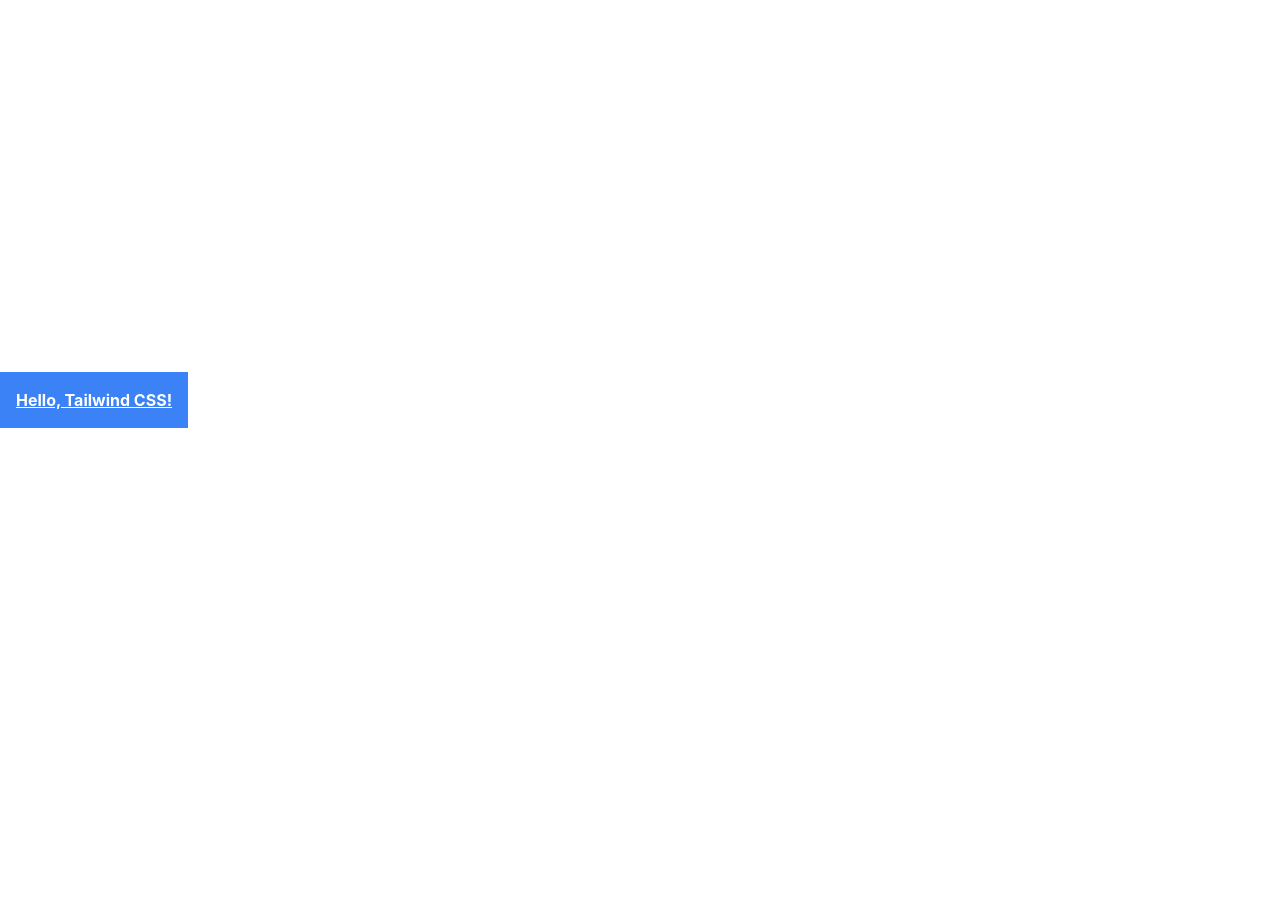
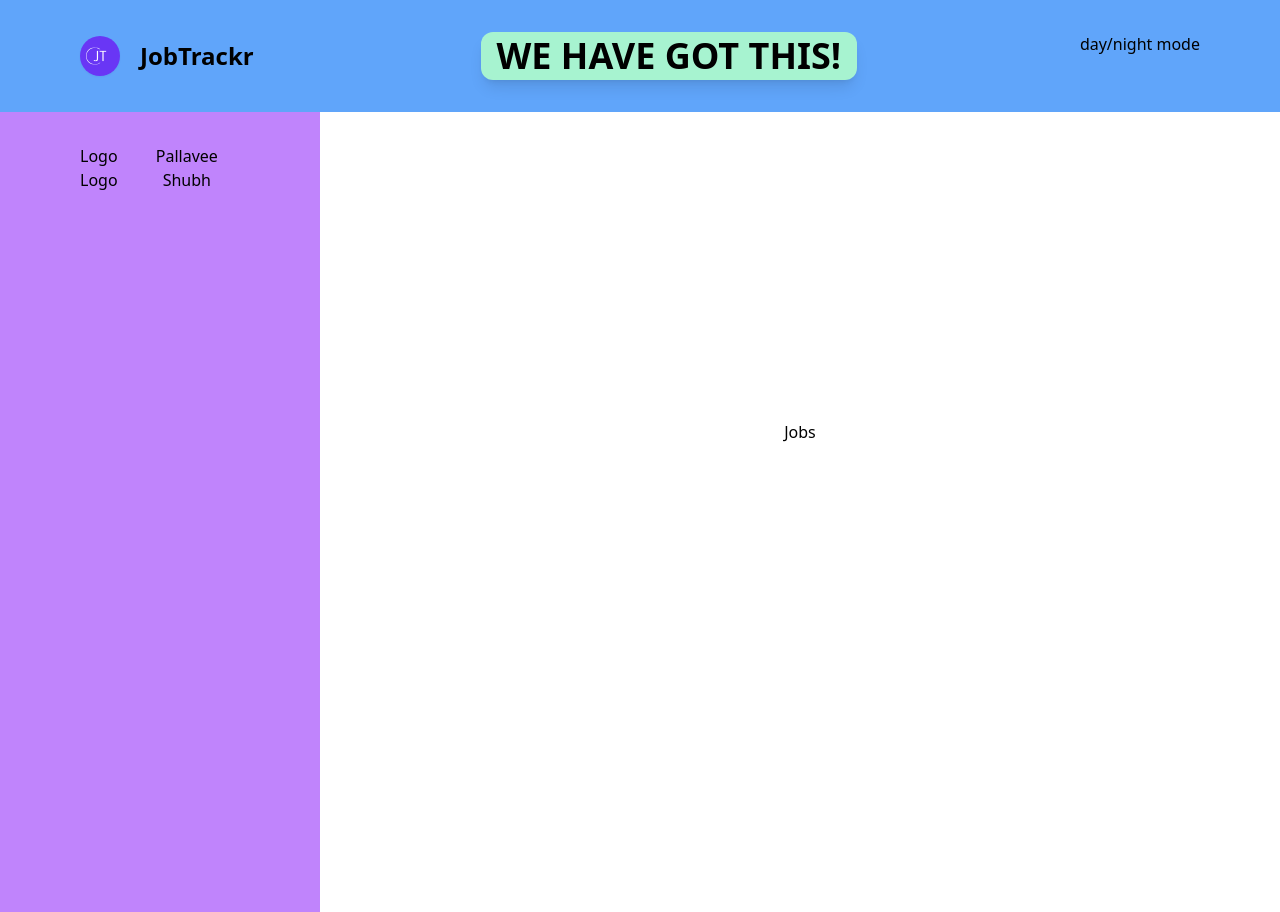
Before and after one commit to shubhjhawar/appliedjobs, a React (Vite) app: page / in a window 1280 px wide. Before the commit the page ends 800 px from the top, so only its background shows below. Built offline with nearby package versions, Linux system fonts and the light colour scheme.

Commit message:
implemented resp layout and prelim header done

```diff
--- a/src/App.jsx
+++ b/src/App.jsx
@@ -1,10 +1,12 @@
 import React from 'react';
-
+import Layout from "./components/Layout";
+import Jobs from './components/Jobs';
 
 const App = () => {
   return (
-    <div className="bg-blue-500 text-white underline font-bold p-4">
-      Hello, Tailwind CSS!
+    // className="bg-blue-500 text-white underline font-bold p-4"
+    <div>
+      <Layout children={<Jobs />} />
     </div>
   )
 }
--- /dev/null
+++ b/src/components/Footer.jsx
@@ -0,0 +1,17 @@
+import React from 'react'
+
+const Footer = () => {
+  return (
+    <div className="bg-purple-200 flex flex-1 justify-between p-4 h-1/4">
+      <div className='flex flex-row items-center justify-center w-1/2 h-1/2'>
+          Pallavee
+      </div>
+      <div className='border border-black w-1 bg-black'/>
+      <div className='flex flex-row items-center justify-center w-1/2 h-1/2'>
+          Shubh
+      </div>
+    </div>
+  )
+}
+
+export default Footer
--- /dev/null
+++ b/src/components/Header.jsx
@@ -0,0 +1,33 @@
+import React from 'react';
+import logo from '../assets/logo-color.svg';
+
+const Header = () => {
+  return (
+    <div className="bg-blue-400 p-8 lg:px-20 md:px-10">
+      <div className="flex flex-1 justify-between">
+      <div className='flex inline-flex gap-4 items-center'>
+        <div>
+          <img
+            src={logo}
+            alt="logo"
+            className='h-[40px] w-[40px] rounded-full shadow-sm'
+          />
+        </div>
+        <div className='max-md:hidden font-semibold text-2xl px-1'>
+          JobTrackr
+        </div>
+      </div>
+
+      <div className='flex flex-col justify-center'>
+        <p className="hidden lg:block font-semibold text-4xl uppercase bg-[#A7F3D0] rounded-xl px-4 py-1 shadow-lg ">We have Got This!</p>
+      </div>
+
+      <div>
+        day/night mode
+      </div>
+      </div>
+    </div>
+  )
+}
+
+export default Header
--- /dev/null
+++ b/src/components/Jobs.jsx
@@ -0,0 +1,11 @@
+import React from 'react'
+
+const Jobs = () => {
+  return (
+    <div className="w-full h-full flex flex-row items-center justify-center">
+        Jobs
+    </div>
+  )
+}
+
+export default Jobs
--- /dev/null
+++ b/src/components/Layout.jsx
@@ -0,0 +1,28 @@
+import React from 'react'
+import Header from "./Header.jsx";
+import Footer from "./Footer.jsx";
+import LeftNav from "./LeftNav.jsx";
+
+const Layout = ({children}) => {
+  return (
+    <div className='grid grid-cols-8 min-h-screen'>
+      <div className="col-span-8 ">
+        <Header />
+      </div>
+
+      <div className='lg:col-span-2 md:col-span-1 max-sm:hidden block'>
+        <LeftNav />
+      </div>
+
+      <div className='col-span-6  sm:h-4/5' >
+        {children}
+      </div>
+
+      <div className="col-span-8 max-sm:block hidden mt-auto">
+        <Footer />
+      </div>
+    </div>
+  )
+}
+
+export default Layout
--- /dev/null
+++ b/src/components/LeftNav.jsx
@@ -0,0 +1,18 @@
+import React from 'react'
+
+const LeftNav = () => {
+  return (
+    <div className="bg-purple-400 p-8 lg:px-20 md:px-10 h-screen">
+      <div className='flex flex-1 lg:gap-4'>
+        <div className='flex-grow '>Logo</div>
+        <div className='flex-grow max-lg:hidden'>Pallavee</div>
+      </div>
+      <div className='flex flex-1 lg:gap-4'>
+        <div className='flex-grow'>Logo</div>
+        <div className='flex-grow max-lg:hidden'>Shubh</div>
+      </div>
+    </div>
+  )
+}
+
+export default LeftNav
--- a/src/index.css
+++ b/src/index.css
@@ -2,7 +2,7 @@
 @tailwind components;
 @tailwind utilities;
 
-:root {
+/* :root {
   font-family: Inter, system-ui, Avenir, Helvetica, Arial, sans-serif;
   line-height: 1.5;
   font-weight: 400;
@@ -70,4 +70,4 @@
   button {
     background-color: #f9f9f9;
   }
-}
+} */
```
Also changed, not shown: src/assets/logo-color.svg (added), src/assets/logo-white.svg (added).
